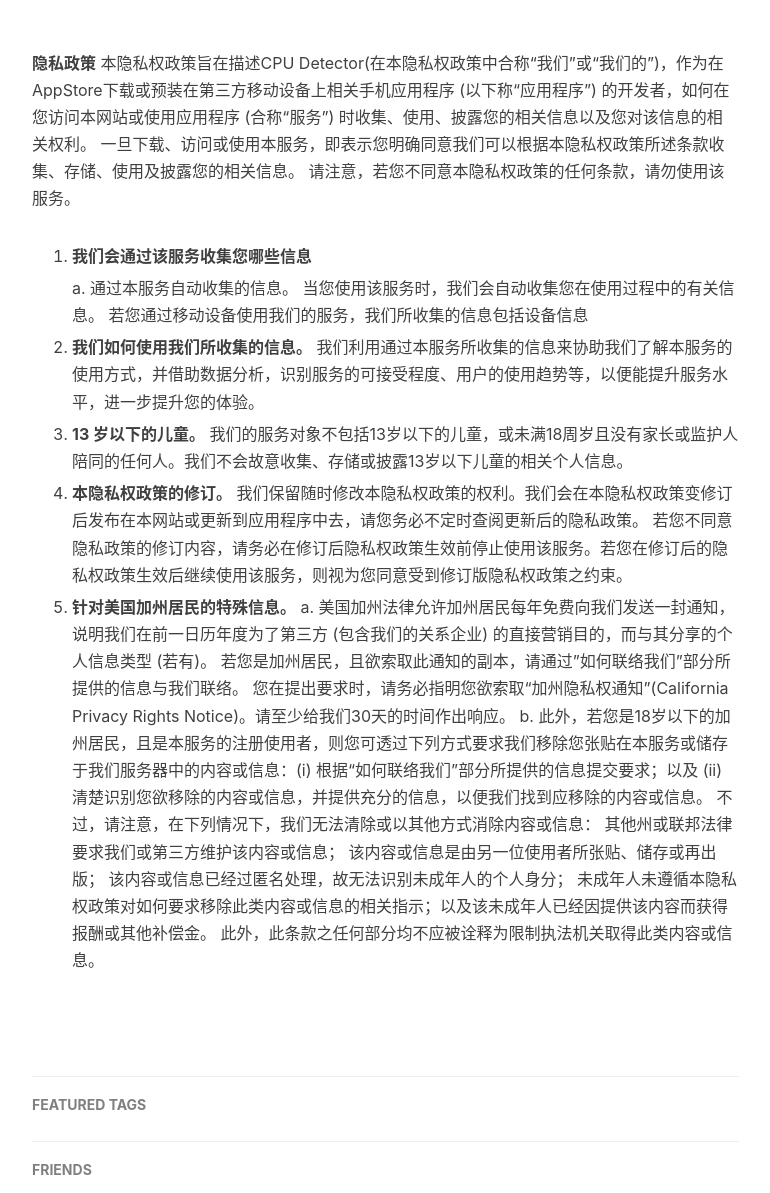
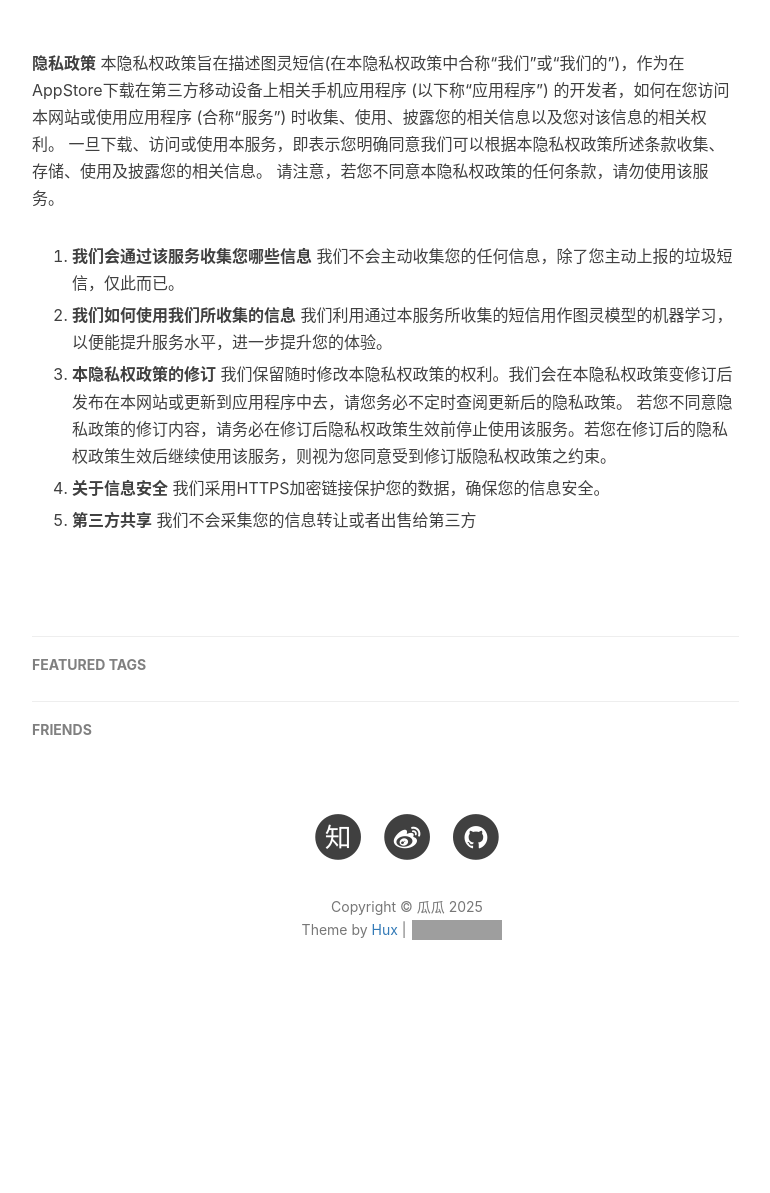
Before and after one commit to saltcoffee/saltcoffee.github.io, a Jekyll site: the page built from _posts/2021-06-17-隐私政策.md, in a window 1280 px wide and 1400 px high, scrolled down 216 px. Shown: the part 207-1400 px from the top of the window, without its empty margins (233-1003 px from the left). Built offline with Jekyll 4.4.1, drawn with Linux system fonts in a browser that asks for light colours; nearby versions of some CDN libraries; our own code applies the rules of GitHub Pages for plain Markdown files; comment, search, counter and statistics services are not loaded; after the commit the page ends 1457 px from its top, so only the background shows below that; grey boxes are pictures that could not be loaded.

Commit message:
Update 2021-06-17-隐私政策.md

```diff
--- a/_posts/2021-06-17-隐私政策.md
+++ b/_posts/2021-06-17-隐私政策.md
@@ -1,30 +1,20 @@
 **隐私政策**
- 本隐私权政策旨在描述CPU Detector(在本隐私权政策中合称“我们”或“我们的”)，作为在AppStore下载或预装在第三方移动设备上相关手机应用程序 (以下称“应用程序”) 的开发者，如何在您访问本网站或使用应用程序 (合称“服务”) 时收集、使用、披露您的相关信息以及您对该信息的相关权利。
+ 本隐私权政策旨在描述图灵短信(在本隐私权政策中合称“我们”或“我们的”)，作为在AppStore下载在第三方移动设备上相关手机应用程序 (以下称“应用程序”) 的开发者，如何在您访问本网站或使用应用程序 (合称“服务”) 时收集、使用、披露您的相关信息以及您对该信息的相关权利。
  一旦下载、访问或使用本服务，即表示您明确同意我们可以根据本隐私权政策所述条款收集、存储、使用及披露您的相关信息。
  请注意，若您不同意本隐私权政策的任何条款，请勿使用该服务。
 
 1. **我们会通过该服务收集您哪些信息**
+   我们不会主动收集您的任何信息，除了您主动上报的垃圾短信，仅此而已。
 
-   a. 通过本服务自动收集的信息。
-   当您使用该服务时，我们会自动收集您在使用过程中的有关信息。
-   若您通过移动设备使用我们的服务，我们所收集的信息包括设备信息
+3. **我们如何使用我们所收集的信息**
+   我们利用通过本服务所收集的短信用作图灵模型的机器学习，以便能提升服务水平，进一步提升您的体验。
 
-3. **我们如何使用我们所收集的信息。**
-我们利用通过本服务所收集的信息来协助我们了解本服务的使用方式，并借助数据分析，识别服务的可接受程度、用户的使用趋势等，以便能提升服务水平，进一步提升您的体验。
+4. **本隐私权政策的修订**
+   我们保留随时修改本隐私权政策的权利。我们会在本隐私权政策变修订后发布在本网站或更新到应用程序中去，请您务必不定时查阅更新后的隐私政策。
+   若您不同意隐私政策的修订内容，请务必在修订后隐私权政策生效前停止使用该服务。若您在修订后的隐私权政策生效后继续使用该服务，则视为您同意受到修订版隐私权政策之约束。
 
-4. **13 岁以下的儿童。**
-我们的服务对象不包括13岁以下的儿童，或未满18周岁且没有家长或监护人陪同的任何人。我们不会故意收集、存储或披露13岁以下儿童的相关个人信息。
+5. **关于信息安全**
+   我们采用HTTPS加密链接保护您的数据，确保您的信息安全。
 
-5. **本隐私权政策的修订。**
-我们保留随时修改本隐私权政策的权利。我们会在本隐私权政策变修订后发布在本网站或更新到应用程序中去，请您务必不定时查阅更新后的隐私政策。
-若您不同意隐私政策的修订内容，请务必在修订后隐私权政策生效前停止使用该服务。若您在修订后的隐私权政策生效后继续使用该服务，则视为您同意受到修订版隐私权政策之约束。
-
-6. **针对美国加州居民的特殊信息。**
-   a. 美国加州法律允许加州居民每年免费向我们发送一封通知，说明我们在前一日历年度为了第三方 (包含我们的关系企业) 的直接营销目的，而与其分享的个人信息类型 (若有)。 若您是加州居民，且欲索取此通知的副本，请通过”如何联络我们”部分所提供的信息与我们联络。 您在提出要求时，请务必指明您欲索取“加州隐私权通知”(California Privacy Rights Notice)。请至少给我们30天的时间作出响应。
-   b. 此外，若您是18岁以下的加州居民，且是本服务的注册使用者，则您可透过下列方式要求我们移除您张贴在本服务或储存于我们服务器中的内容或信息：(i) 根据“如何联络我们”部分所提供的信息提交要求；以及 (ii) 清楚识别您欲移除的内容或信息，并提供充分的信息，以便我们找到应移除的内容或信息。
-   不过，请注意，在下列情况下，我们无法清除或以其他方式消除内容或信息：
-   其他州或联邦法律要求我们或第三方维护该内容或信息；
-   该内容或信息是由另一位使用者所张贴、储存或再出版；
-   该内容或信息已经过匿名处理，故无法识别未成年人的个人身分；
-   未成年人未遵循本隐私权政策对如何要求移除此类内容或信息的相关指示；以及该未成年人已经因提供该内容而获得报酬或其他补偿金。
-   此外，此条款之任何部分均不应被诠释为限制执法机关取得此类内容或信息。
+6. **第三方共享**
+   我们不会采集您的信息转让或者出售给第三方
```
